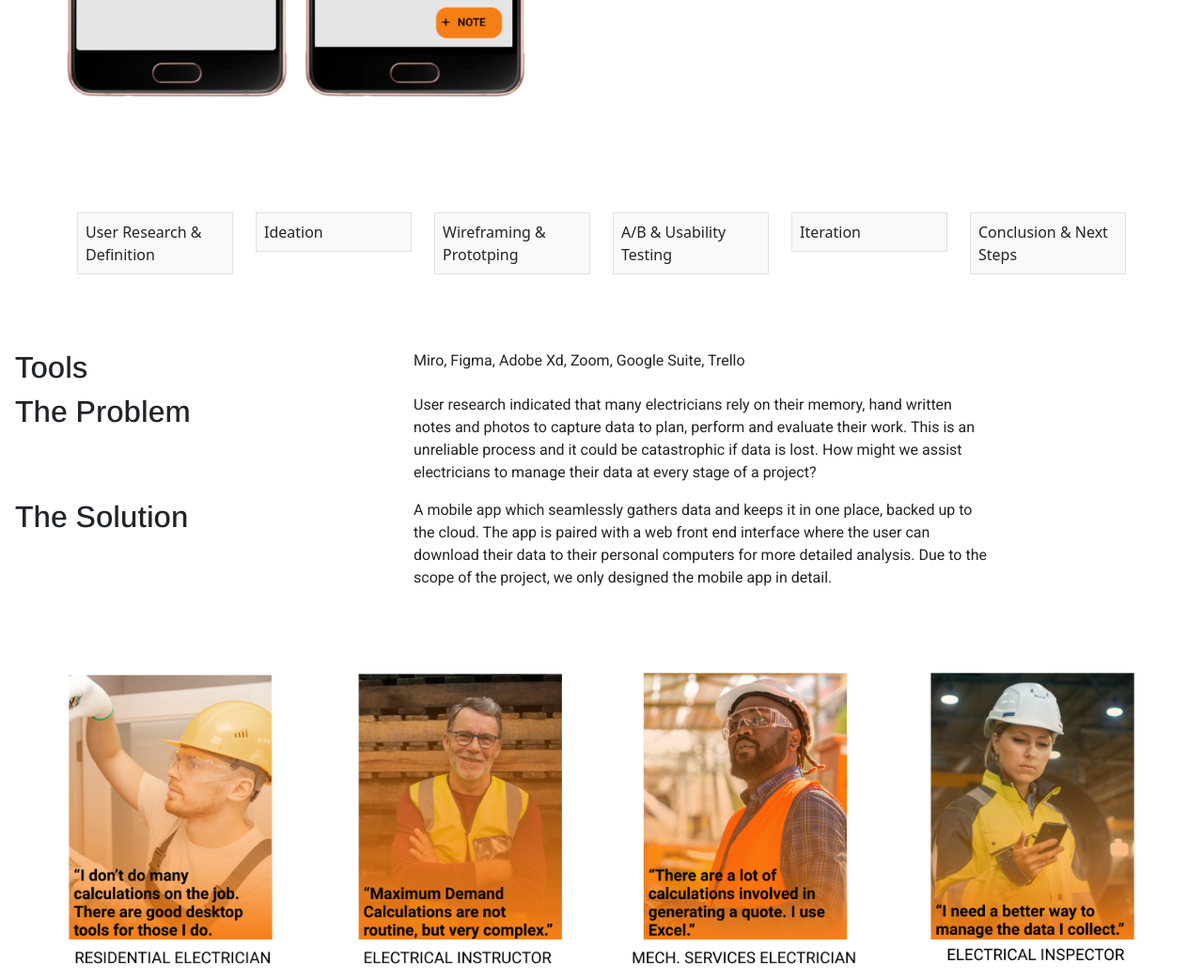
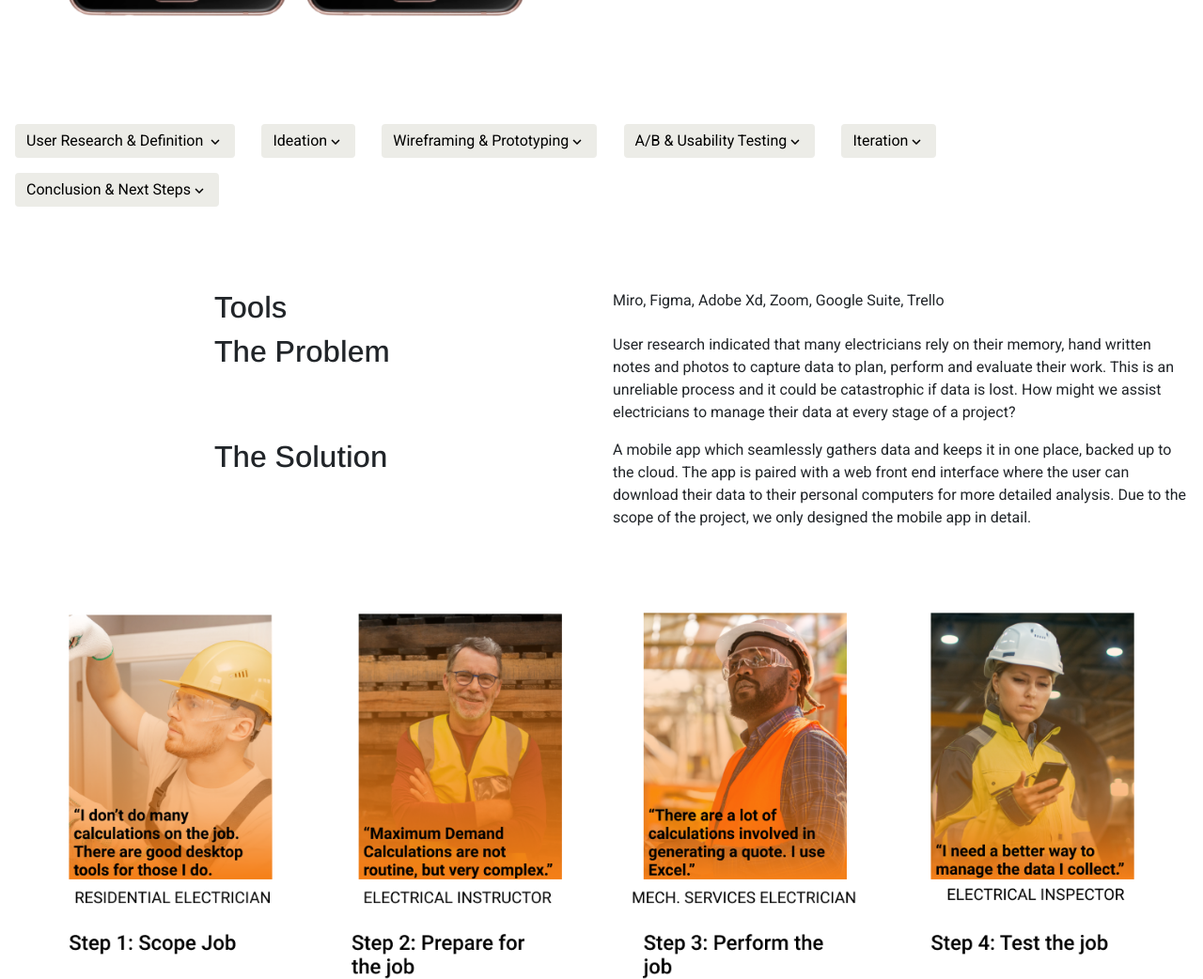
Before and after one commit to melissa-design/UX_UI_HW_20, a plain HTML site: page case_study_3.html in a window 1280 px wide. Shown: the part 880-1922 px from the top of the page at 94% size. Drawn offline with nearby package versions, Linux system fonts and the light colour scheme.

Commit message:
styled navigation buttons

```diff
--- a/case_study_3.html
+++ b/case_study_3.html
@@ -42,15 +42,6 @@
             </div>
         </div>
     </header>
-
-
-    <button type="button" class="me-2 my-2 btn btn-primary">User Research & Definition</button>
-    <button type="button" class="m-2 btn btn-primary">Ideation</button>
-    <button type="button" class="m-2 btn btn-primary">Wireframing & Prototyping</button>
-    <button type="button" class="m-2 btn btn-primary">A/B & Usability Testing</button>
-    <button type="button" class="m-2 btn btn-primary">Iteration</button>
-    <button type="button" class="ms-2 my-3 btn btn-primary">Conclusion & Next Steps</button>
-    </div>
     <main class="large-width centered-padded">
         <div class="spacer1"></div>
         <div class="row">
@@ -69,42 +60,30 @@
         </div>
 
         <div class="centered m-3">
-            <img class="col-12 my-3" src="./images/sparky/sb-display-lg.png" alt="SparkyBuddy app hero image" />
+            <img class="col-12" src="./images/sparky/sb-display-lg.png" alt="SparkyBuddy app hero image" />
         </div>
         <div class="spacer1"></div>
-        <div class="container overflow-hidden">
-            <div class="row gy-5">
-                <div class="col-6 col-md-2">
-                    <div class="p-2 border bg-light">User Research & Definition</div>
-                </div>
-                <div class="col-6 col-md-2">
-                    <div class="p-2 border bg-light">Ideation</div>
-                </div>
-                <div class="col-6 col-md-2">
-                    <div class="p-2 border bg-light">Wireframing & Prototping</div>
-                </div>
-                <div class="col-6 col-md-2">
-                    <div class="p-2 border bg-light">A/B & Usability Testing</div>
-                </div>
-                <div class="col-6 col-md-2">
-                    <div class="p-2 border bg-light">Iteration</div>
-                </div>
-                <div class="col-6 col-md-2">
-                    <div class="p-2 border bg-light">Conclusion & Next Steps</div>
-                </div>
-            </div>
+
+        <div>
+            <button type="button" class="me-4 my-2 btn btn-primary">User Research & Definition <img src="images/chevron_down.svg" /></button>
+            <button type="button" class="me-4 my-2 btn btn-primary">Ideation<img src="images/chevron_down.svg" /></button>
+            <button type="button" class="me-4 my-2 btn btn-primary">Wireframing & Prototyping<img src="images/chevron_down.svg" /></button>
+            <button type="button" class="me-4 my-2 btn btn-primary">A/B & Usability Testing<img src="images/chevron_down.svg" /></button>
+            <button type="button" class="me-4 my-2 btn btn-primary">Iteration<img src="images/chevron_down.svg" /></button>
+            <button type="button" class="me-4 my-2 btn btn-primary">Conclusion & Next Steps<img src="images/chevron_down.svg" /></button>
         </div>
 
         <div class="spacer1"></div>
 
 
+
         <div class="row">
-            <h3 class="col-12 col-md-4">Tools</h3>
+            <h3 class="offset-0 col-12 offset-md-2 col-md-4">Tools</h3>
             <p class="col-12 col-md-6">Miro, Figma, Adobe Xd, Zoom, Google Suite, Trello</p>
-            <h3 class="col-12 col-md-4">The Problem</h3>
+            <h3 class="offset-0 col-12 offset-md-2 col-md-4">The Problem</h3>
             <p class="col-12 col-md-6">User research indicated that many electricians rely on their memory, hand written notes and photos to capture data to plan, perform and evaluate their work. This is an unreliable process and it could be catastrophic if data is lost. How might
                 we assist electricians to manage their data at every stage of a project?</p>
-            <h3 class="col-12 col-md-4">The Solution</h3>
+            <h3 class="offset-0 col-12 offset-md-2 col-md-4">The Solution</h3>
             <p class="col-12 col-md-6">A mobile app which seamlessly gathers data and keeps it in one place, backed up to the cloud. The app is paired with a web front end interface where the user can download their data to their personal computers for more detailed analysis. Due
                 to the scope of the project, we only designed the mobile app in detail.
             </p>
--- a/styles/main.css
+++ b/styles/main.css
@@ -192,7 +192,13 @@ footer a {
 }
 
 .btn-primary {
-    background-color: white;
+    background-color: #ECECE7;
     color: black;
-    border-color: black;
+    border: none;
+    font-family: var(--bodyfont);
 }
+
+.btn-primary:hover {
+    background-color: #BCBBAE;
+    color: black;
+}
```
Also changed, not shown: images/chevron_down.svg (added).
